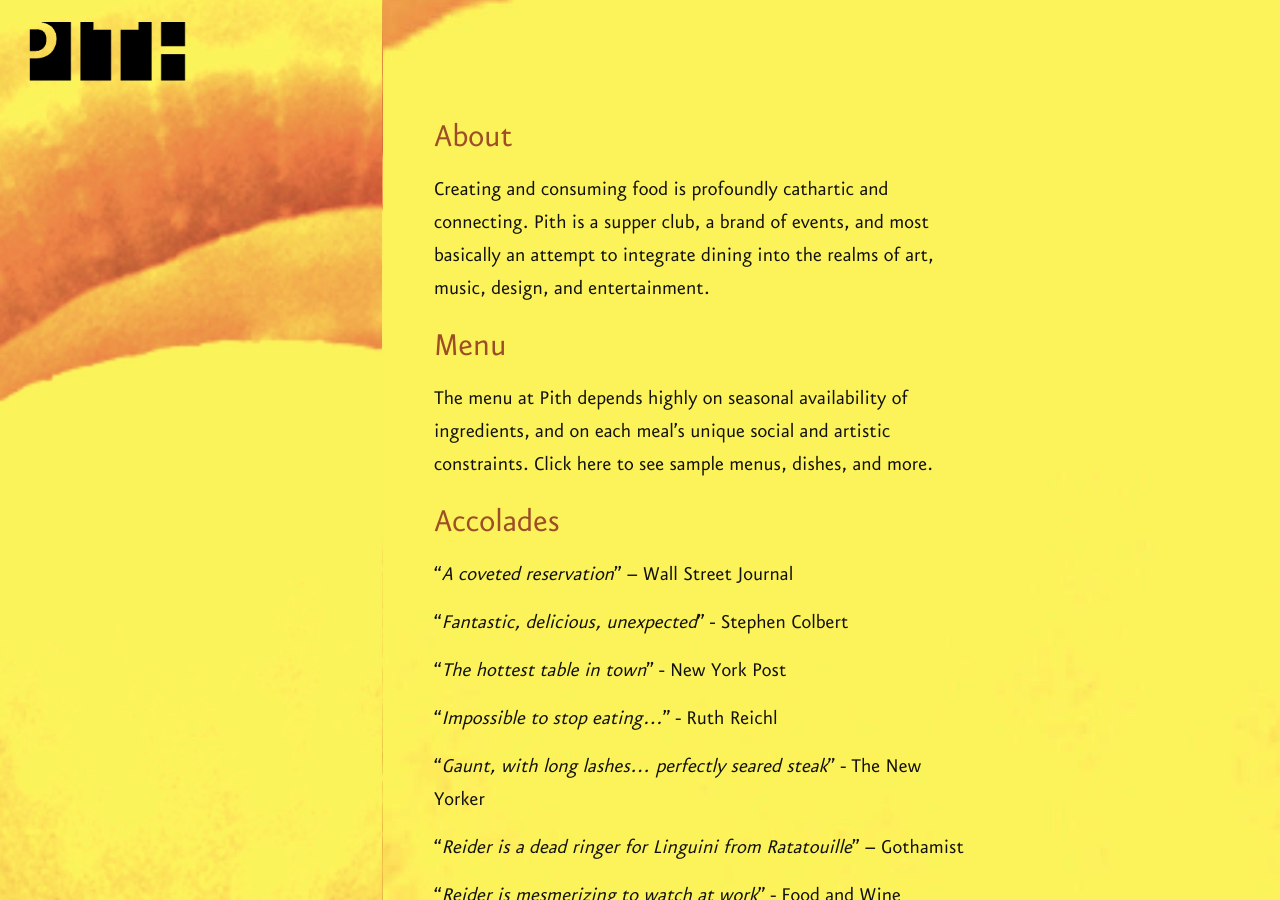
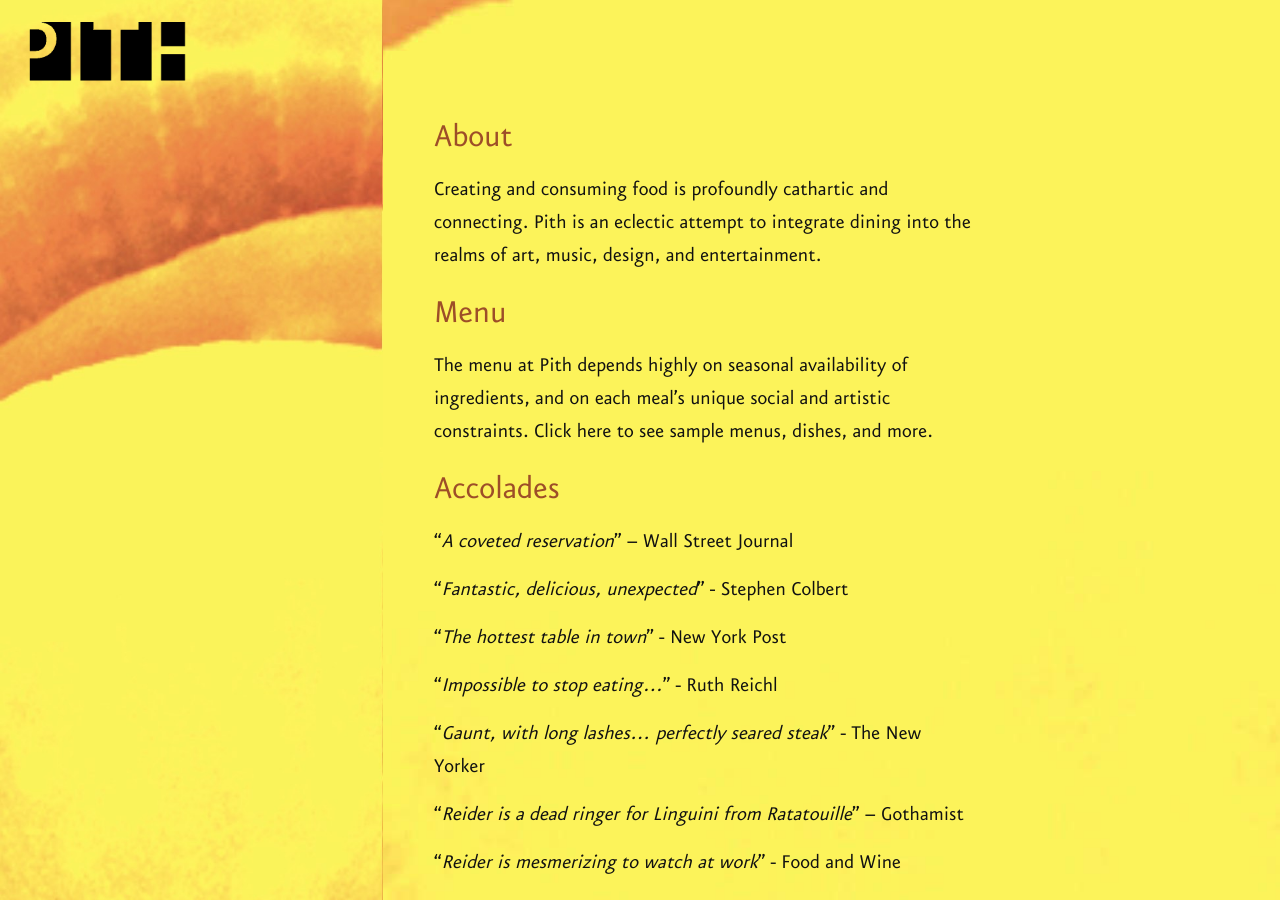
Before and after one commit to zoe-pith/pith-site, a Jekyll site: the page built from about.md, in a window 1280 px wide. Built offline with Jekyll 4.4.1, drawn with Linux system fonts in a browser that asks for light colours.

Commit message:
updated Pith is section

```diff
--- a/about.md
+++ b/about.md
@@ -8,7 +8,7 @@
 
 ## About
 
-Creating and consuming food is profoundly cathartic and connecting. Pith is a supper club, a brand of events, and most basically an attempt to integrate dining into the realms of art, music, design, and entertainment.
+Creating and consuming food is profoundly cathartic and connecting. Pith is an eclectic attempt to integrate dining into the realms of art, music, design, and entertainment.
 
 ## Menu
 
```
